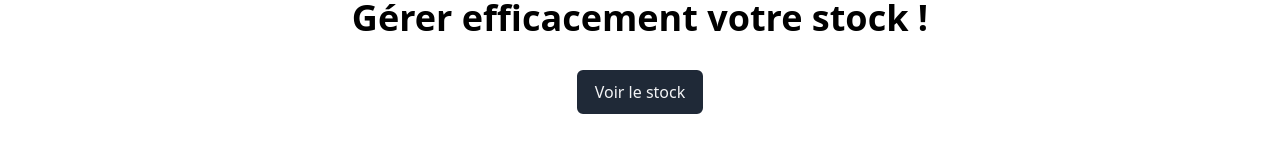
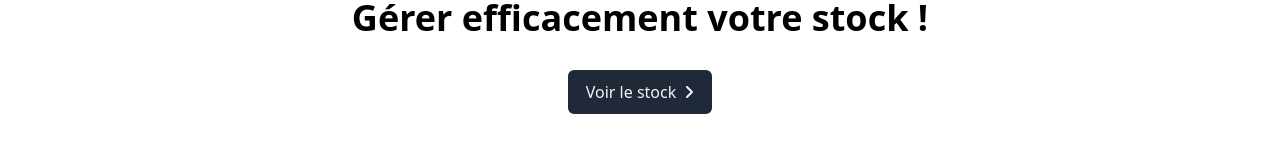
Before and after one commit to jlg-formation/tjscv1-mars-2024, a React (Vite) app in the folder front/: page / in a window 1280 px wide. Shown: the part 356-520 px from the top of the page. Built offline with nearby package versions, Linux system fonts and the light colour scheme.

Commit message:
dev: added fontawesome

```diff
--- a/front/package.json
+++ b/front/package.json
@@ -11,6 +11,9 @@
     "format": "prettier --write ./src"
   },
   "dependencies": {
+    "@fortawesome/fontawesome-svg-core": "^6.5.1",
+    "@fortawesome/free-solid-svg-icons": "^6.5.1",
+    "@fortawesome/react-fontawesome": "^0.2.0",
     "react": "^18.2.0",
     "react-dom": "^18.2.0",
     "react-router-dom": "^6.22.3"
--- a/front/src/views/HomeView.tsx
+++ b/front/src/views/HomeView.tsx
@@ -1,11 +1,14 @@
 import { Link } from 'react-router-dom';
+import { FontAwesomeIcon } from '@fortawesome/react-fontawesome';
+import { faAngleRight } from '@fortawesome/free-solid-svg-icons';
 
 function HomeView() {
   return (
     <main className="flex flex-col items-center gap-2">
       <h1 className="text-4xl">Gérer efficacement votre stock !</h1>
       <Link to="/stock" className="btn btn-primary">
-        Voir le stock
+        <span>Voir le stock</span>
+        <FontAwesomeIcon icon={faAngleRight} />
       </Link>
     </main>
   );
```
Also changed, not shown: 1 other file (tests, documents, lock files or other folders).
